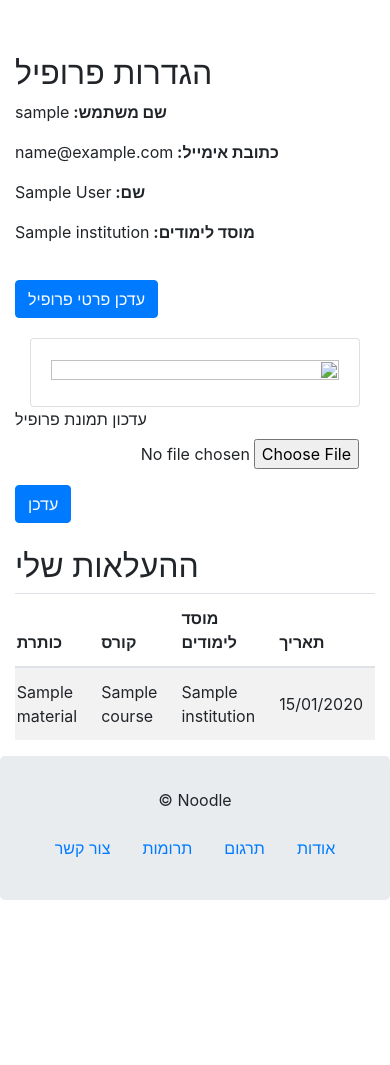
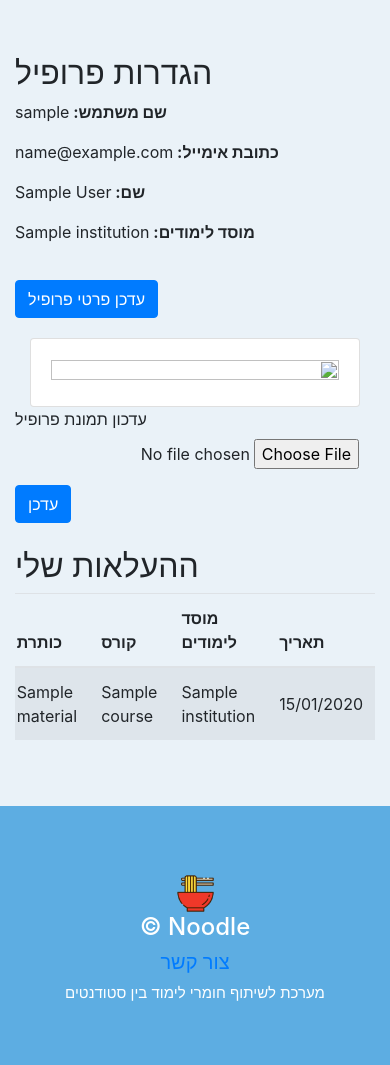
Before and after one commit to liorblob/web2020, a PHP site: page /includes/profile.php in a window 390 px wide. Shown: the part 56-1121 px from the top of the page. Before the commit the page ends 956 px from the top, so only its background shows below. Run offline with PHP 8.4, Linux system fonts and the light colour scheme; the visitor is signed in with stand-in values (Sample User, id 1); tables that the repository leaves empty or names only in its code hold one stand-in row (values such as "Sample post"); some libraries are stand-ins or nearby versions.

Commit message:
asdasdsa

```diff
--- a/css/active.css
+++ b/css/active.css
@@ -1,3 +1,7 @@
+ body {
+    background-color: #EAF2F8;
+}
+
 
 .active {
     animation-name: stretch;
--- a/css/feedback2.css
+++ b/css/feedback2.css
@@ -66,7 +66,6 @@
 
 form[id="fedform"]{
 
-    background:#f1f1f1;
     max-width: 550px;
     width: 95%;
     margin:0 auto;
--- a/css/main.css
+++ b/css/main.css
@@ -1,5 +1,5 @@
 body {
-    background-color: #f2f2f2;
+    background-color: #EAF2F8;
 }
 
 nav {
@@ -38,9 +38,21 @@
     bottom: 0px;
     left: 0px;
     right: 0px;
-    margin-bottom: 0px;
     text-align: center;
+	font-size:15px;
+    background-color: #5DADE2;
+    color: white;
+    margin-top: 50px;
+
 }
+
+#footerLogo
+img{width: 10%;}
+
+footer h6 {
+    display: inline;
+    margin-right: 1em;
+  }
 
 
 .tooltip {
--- a/includes/contentDownload.php
+++ b/includes/contentDownload.php
@@ -25,8 +25,7 @@
     header("Content-Disposition: attachment; filename=$name");
     ob_clean();
     flush();
-    $content = stripslashes($data);
-    echo $content;
+    echo $data;
     $conn->close();
     exit;
   }
--- a/includes/contentresults.php
+++ b/includes/contentresults.php
@@ -206,9 +206,7 @@
                                 <td>
                                     <button type="button" class="btn btn-link" onclick="downloadClick(this)" value="'.$row["material_id"].'">הורדה</button>
                                 </td>
-                                <td>
-                                <img class="icon" src="../media/'.$type_icon.'"/>
-                                </td>
+                                <td><img class="icon" src="../media/'.$type_icon.'"/></td>
                                 <td class="verticalText">'.$row["name"].'</td>
                                 <td>'.$row["description"].'</td>
                                 <td>'.$row["course"].'</td>
--- a/includes/footer.html
+++ b/includes/footer.html
@@ -1,19 +1,60 @@
+<!--
+<footer id="footer">
+    <div class="row">
+
+        <div class="col-md-4">
+            <br>
+            <br>
+
+        </div>
+
+        <div class="col-md-4">
+            <br>
+            <div id="footerLogo">
+            <img src= "../media/noodles.png" class="img-fluid"><br>
+
+            <h4>© Noodle</h4>
+            <p>מערכת לשיתוף חומרי לימוד בין סטודנטים
+            </p>
+
+            </div>
+        </div>
+        <div class="col-md-4">
+            <br>
+            <br>
+
+        </div>
+
+    </div>
+</footer>
+-->
 
 
-<footer id="footer" class="jumbotron text-center">
-    <p class="text-center">© Noodle</p>
-    <ul class="nav justify-content-center">
-        <li class="nav-item">
-            <a class="nav-link" href="ContactUs.php">צור קשר</a>
-        </li>
-        <li class="nav-item">
-            <a class="nav-link" data-toggle="tooltip" title="בקרוב..." data-placement="top" href="">תרומות</a>
-        </li>
-        <li class="nav-item">
-            <a class="nav-link" data-toggle="tooltip" title="בקרוב..." data-placement="top" href="">תרגום</a>
-        </li>
-        <li class="nav-item">
-            <a class="nav-link" href="about.html">אודות</a>
-        </li>
-    </ul>
+<footer id="footer">
+    <div class="row">
+
+        <div class="col-md-4">
+            <br>
+            <br>
+
+        </div>
+        <div class="col-md-4">
+            <br>
+           <div id="footerLogo">
+            <img src= "../media/noodles.png" class="img-fluid"><br>
+
+            <h4>© Noodle</h4>
+            <h5><a href="ContactUs.php">צור קשר</a></h5>
+            <p>מערכת לשיתוף חומרי לימוד בין סטודנטים</p>
+           </div>
+
+        </div>
+
+        <div class="col-md-4">
+            <br>
+            <br>
+
+        </div>
+
+    </div>
 </footer>
```
Also changed, not shown: includes/adminApprovals.php (+4 -4 lines), includes/teacherSignup.php (+1 -7 lines), includes/saveContent.php (line endings or trailing spaces).
